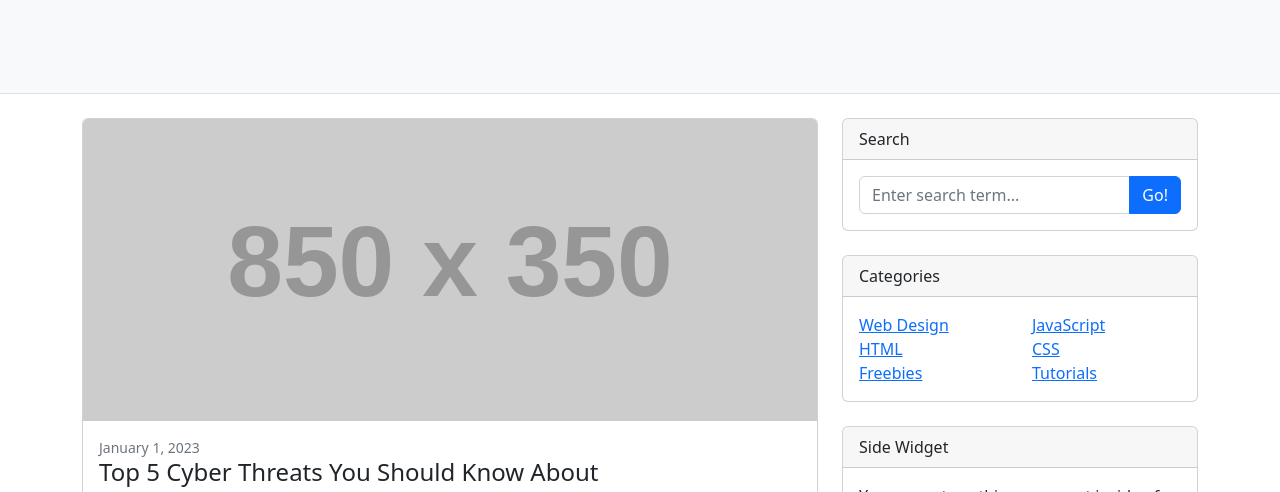
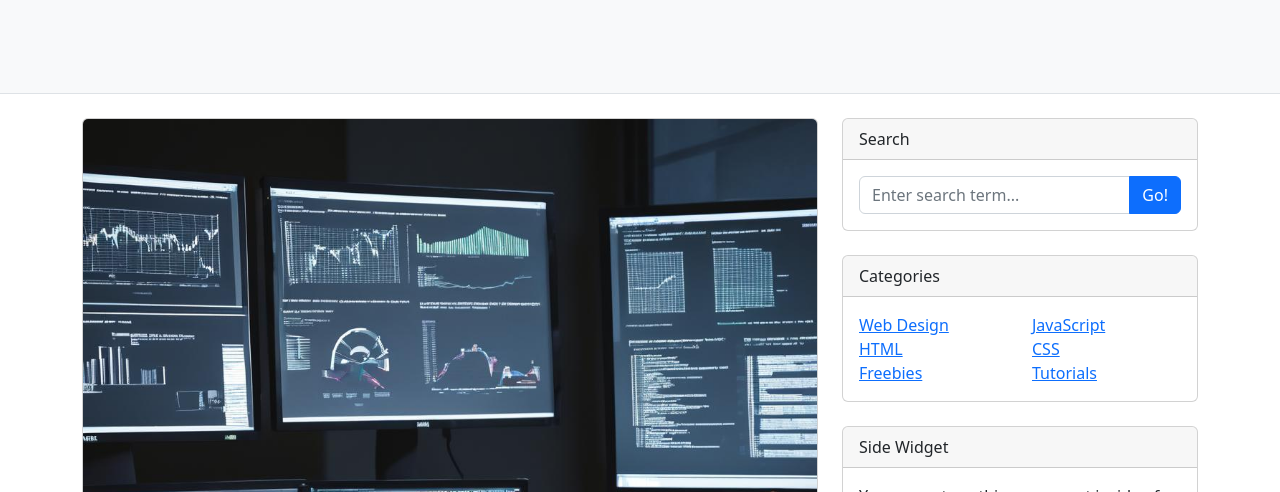
Before and after one commit to shylockalert/test-7, a plain HTML site: page index.html in a window 1280 px wide. Shown: the part 241-733 px from the top of the page. Drawn offline with nearby package versions, Linux system fonts and the light colour scheme; placeholder pictures from the web are drawn by us.

Commit message:
Update index.html

```diff
--- a/index.html
+++ b/index.html
@@ -43,7 +43,7 @@
                 <div class="col-lg-8">
                     <!-- Featured blog post-->
                     <div class="card mb-4">
-    <a href="#!"><img class="card-img-top" src="https://dummyimage.com/850x350/dee2e6/6c757d.jpg" alt="..." /></a>
+    <a href="#!"><img class="card-img-top" src="assets/image0_0.jpg"..." /></a>
      <div class="card-body">
                                     <div class="small text-muted">January 1, 2023</div>
                                     <h2 class="card-title h4">Top 5 Cyber Threats You Should Know About</h2>
```
